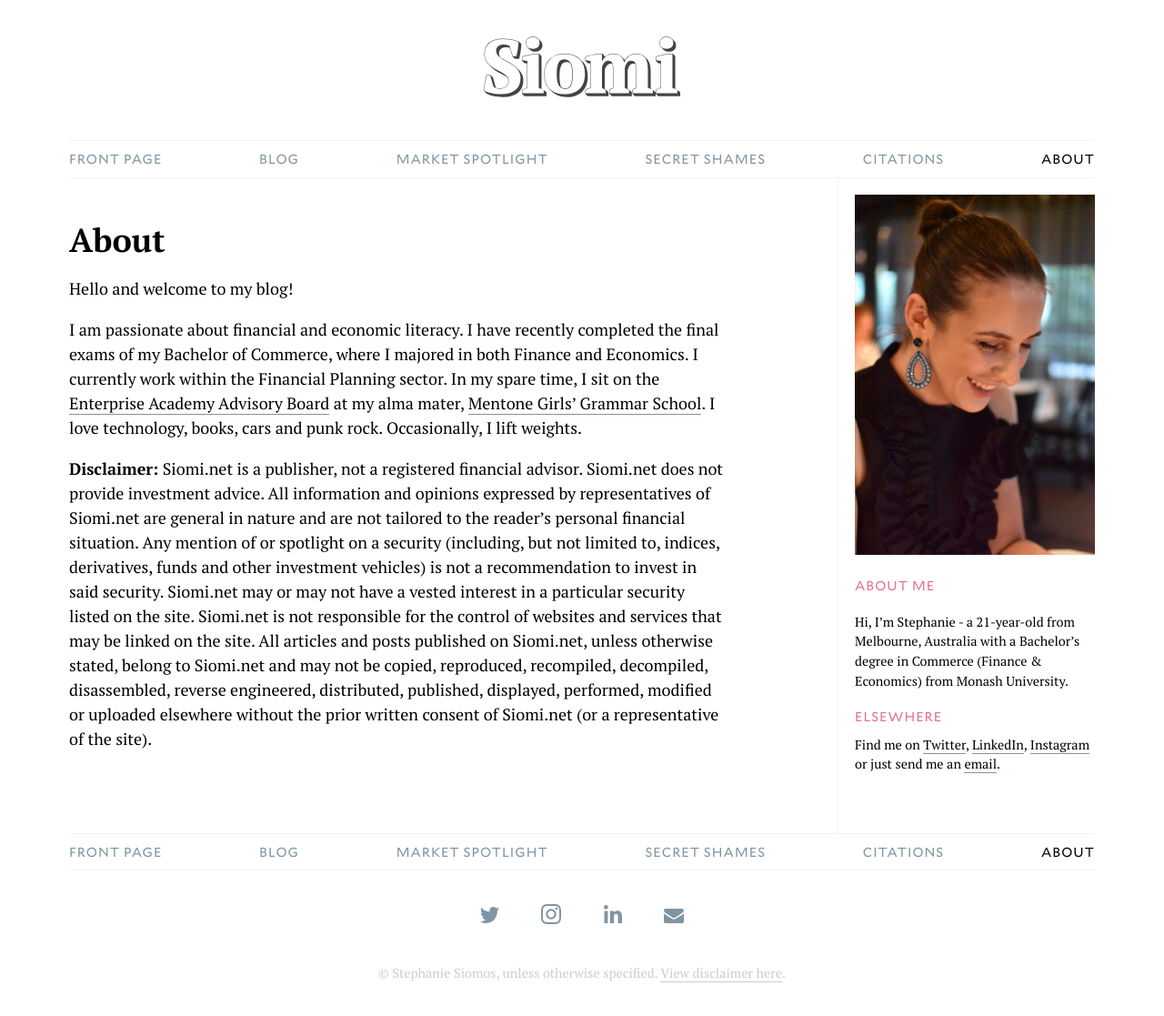
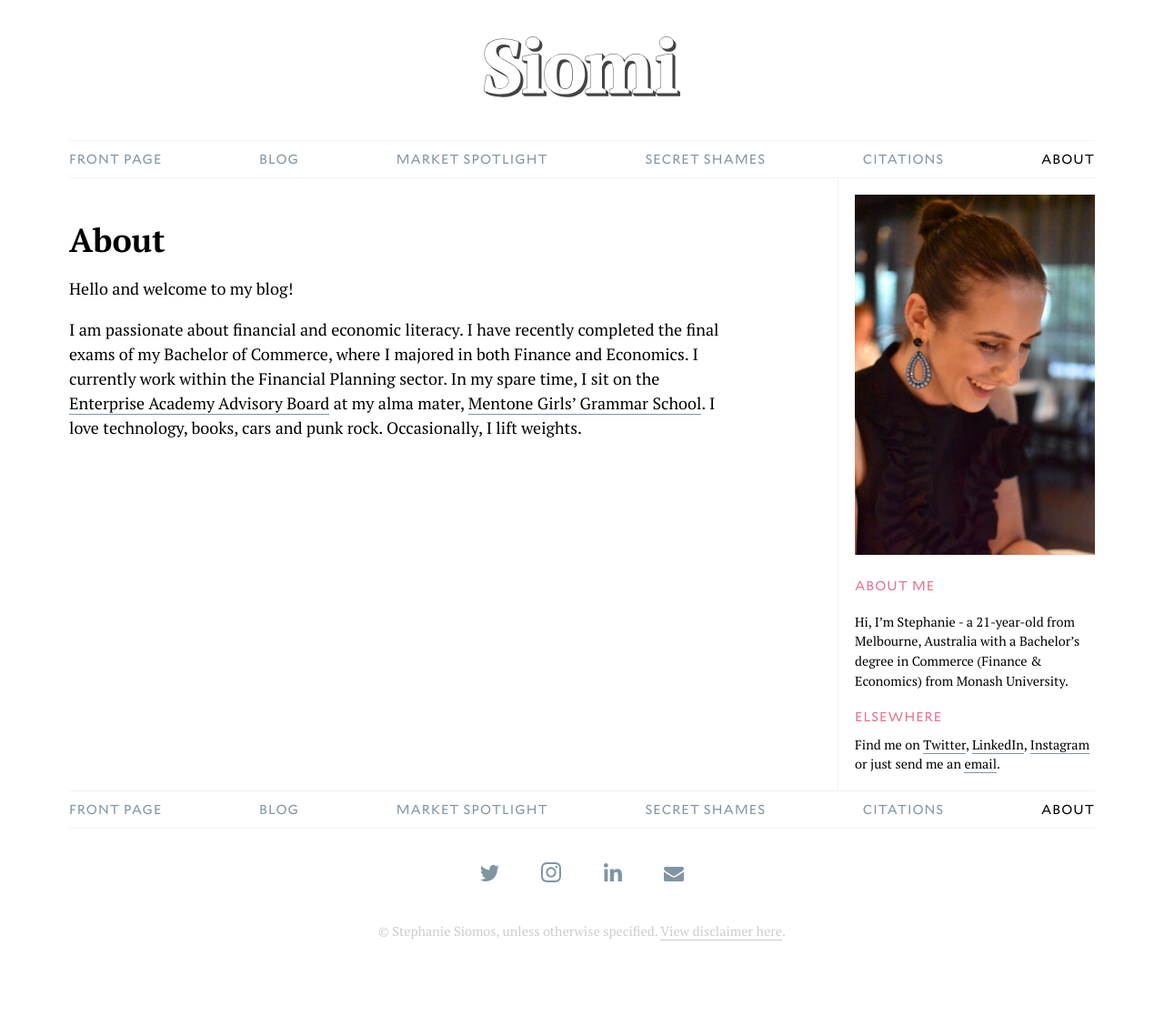
Before and after one commit to cjmlgrto/siomi.net, a Jekyll site: the page built from about.markdown, in a window 1280 px wide. Shown: the whole page at 91% size. Built offline with Jekyll 4.4.1, drawn with Linux system fonts in a browser that asks for light colours; after the commit the page ends 1070 px from its top, so only the background shows below that.

Commit message:
Update about page

```diff
--- a/about.markdown
+++ b/about.markdown
@@ -7,6 +7,3 @@ layout: default
 Hello and welcome to my blog!
 
 I am passionate about financial and economic literacy. I have recently completed the final exams of my Bachelor of Commerce, where I majored in both Finance and Economics. I currently work within the Financial Planning sector. In my spare time, I sit on the [Enterprise Academy Advisory Board](https://ea.mentonegirls.vic.edu.au) at my alma mater, [Mentone Girls' Grammar School](http://mentonegirls.vic.edu.au). I love technology, books, cars and punk rock. Occasionally, I lift weights.
-
-
-**Disclaimer:** Siomi.net is a publisher, not a registered financial advisor. Siomi.net does not provide investment advice. All information and opinions expressed by representatives of Siomi.net are general in nature and are not tailored to the reader's personal financial situation. Any mention of or spotlight on a security (including, but not limited to, indices, derivatives, funds and other investment vehicles) is not a recommendation to invest in said security. Siomi.net may or may not have a vested interest in a particular security listed on the site. Siomi.net is not responsible for the control of websites and services that may be linked on the site. All articles and posts published on Siomi.net, unless otherwise stated, belong to Siomi.net and may not be copied, reproduced, recompiled, decompiled, disassembled, reverse engineered, distributed, published, displayed, performed, modified or uploaded elsewhere without the prior written consent of Siomi.net (or a representative of the site).
```
